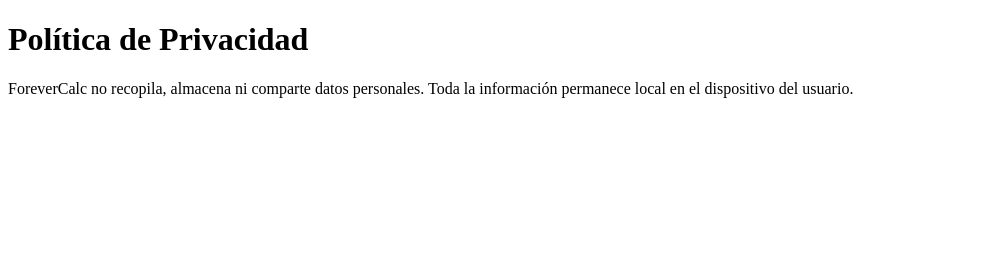
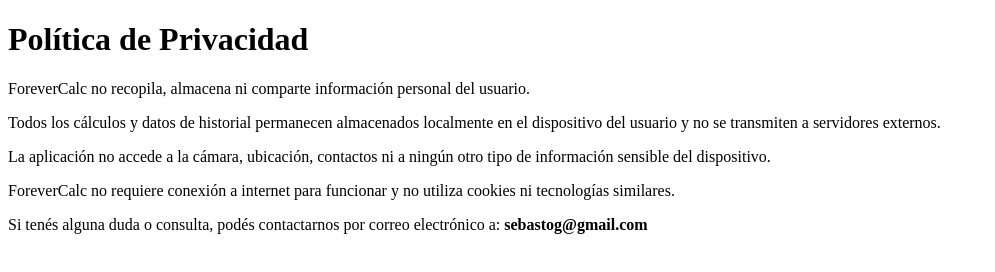
Before and after one commit to sebagim/forevercalc-privacidad, a plain HTML site: page index.html in a window 1280 px wide. Shown: the whole page, without its empty margins (0-995 px from the left). Drawn offline with Linux system fonts and the light colour scheme.

Commit message:
Update index.html

```diff
--- a/index.html
+++ b/index.html
@@ -6,6 +6,10 @@
 </head>
 <body>
   <h1>Política de Privacidad</h1>
-  <p>ForeverCalc no recopila, almacena ni comparte datos personales. Toda la información permanece local en el dispositivo del usuario.</p>
+  <p>ForeverCalc no recopila, almacena ni comparte información personal del usuario.</p>
+  <p>Todos los cálculos y datos de historial permanecen almacenados localmente en el dispositivo del usuario y no se transmiten a servidores externos.</p>
+  <p>La aplicación no accede a la cámara, ubicación, contactos ni a ningún otro tipo de información sensible del dispositivo.</p>
+  <p>ForeverCalc no requiere conexión a internet para funcionar y no utiliza cookies ni tecnologías similares.</p>
+  <p>Si tenés alguna duda o consulta, podés contactarnos por correo electrónico a: <strong>sebastog@gmail.com</strong></p>
 </body>
 </html>
```
